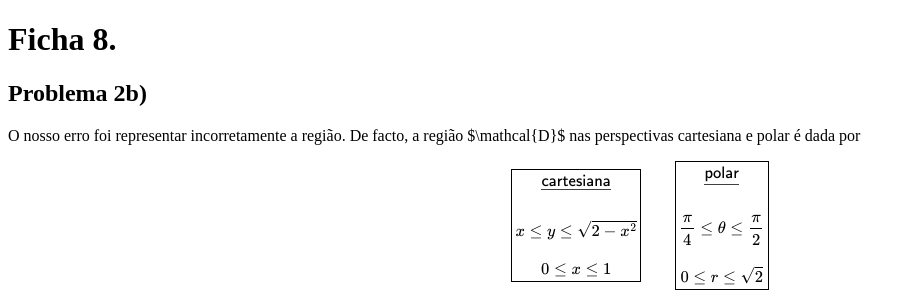
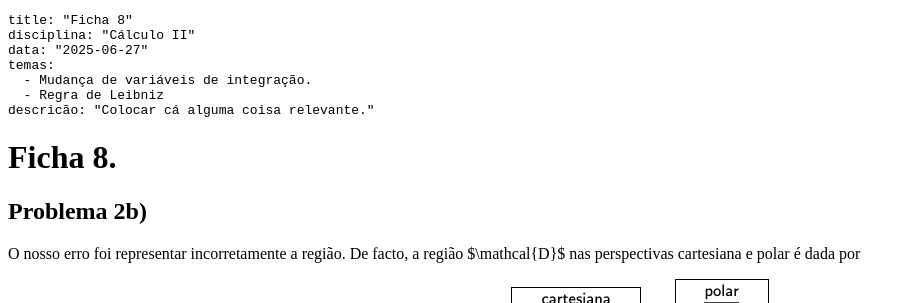
Before and after one commit to jarpepegit/Tutoring, a Jekyll site: the page built from Francisco/Ficha8.md, in a window 1280 px wide and 900 px high, cut to the strip 0-303 px from the top of the window. Shown: the whole strip, without its empty margins (0-916 px from the left). Built offline with Jekyll 4.4.1, drawn with Linux system fonts in a browser that asks for light colours; our own code applies the rules of GitHub Pages for plain Markdown files; part of the change alters nothing that is shown.

Commit message:
Francisco/Ficha8.md updated from https://stackedit.io/

````diff
--- a/Francisco/Ficha8.md
+++ b/Francisco/Ficha8.md
@@ -1,4 +1,4 @@
----
+```
 title: "Ficha 8"
 disciplina: "Cálculo II"
 data: "2025-06-27"
@@ -6,7 +6,7 @@ temas:
   - Mudança de variáveis de integração.
   - Regra de Leibniz
 descricão: "Colocar cá alguma coisa relevante."
----
+```
 
 # Ficha 8.
 
@@ -192,11 +192,8 @@ $$\begin{split}\frac{d}{dx} G(x) &=\frac{d}{dx}\int_x^{x^3} f(tx,t^2+x^3)\,dt \\
 &=3x^2f(x^4,x^6+x^3)-f(x^2,x^2+x^3)+\int_{x}^{x^3} (t f_u(u,v) + 3x^2f_v(u,v) )\,dt .
 \end{split}$$
 
-A ver, vamo a ver
-
-
 
 > Written with [StackEdit](https://stackedit.io/).
 <!--stackedit_data:
-eyJoaXN0b3J5IjpbLTQwMjU3NDMxNV19
+eyJoaXN0b3J5IjpbMTQzMjA5MzQzMl19
 -->
````
